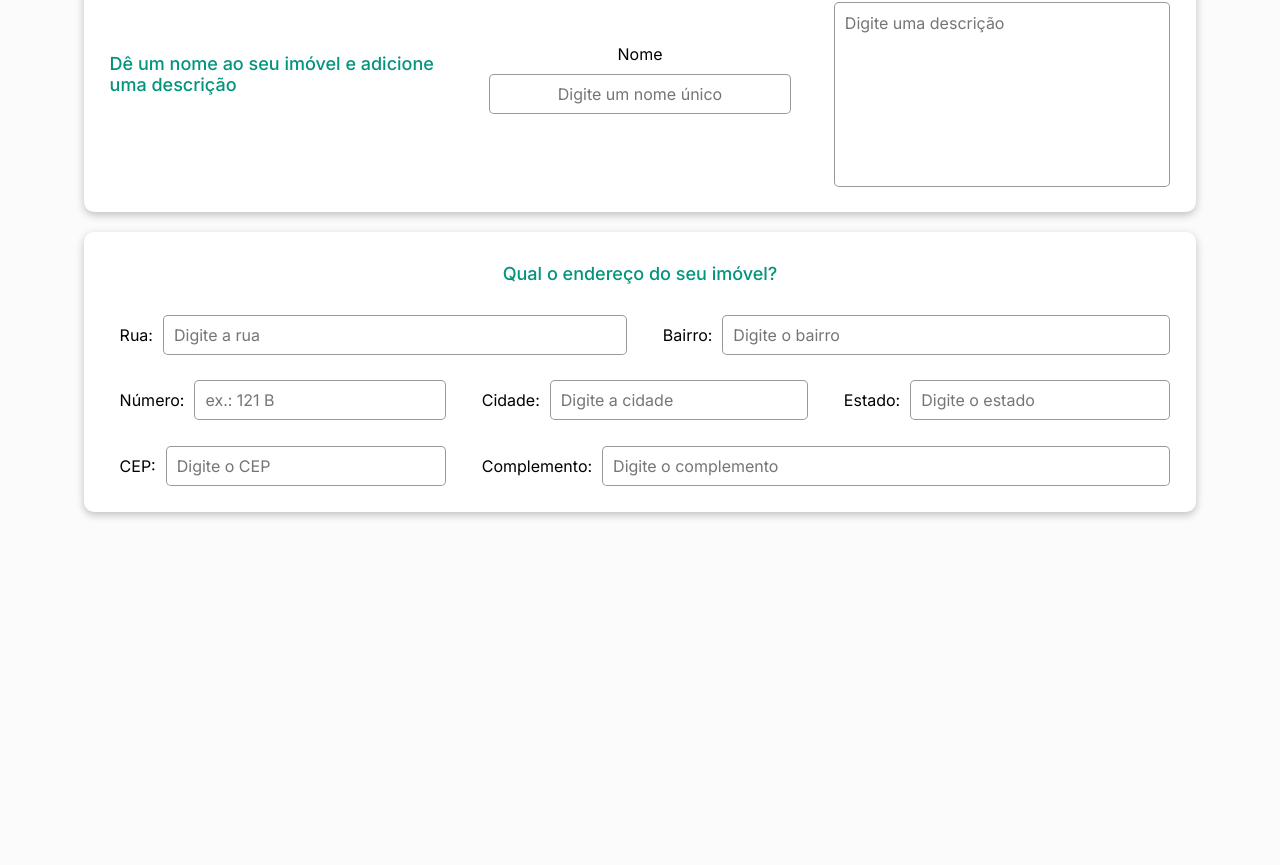
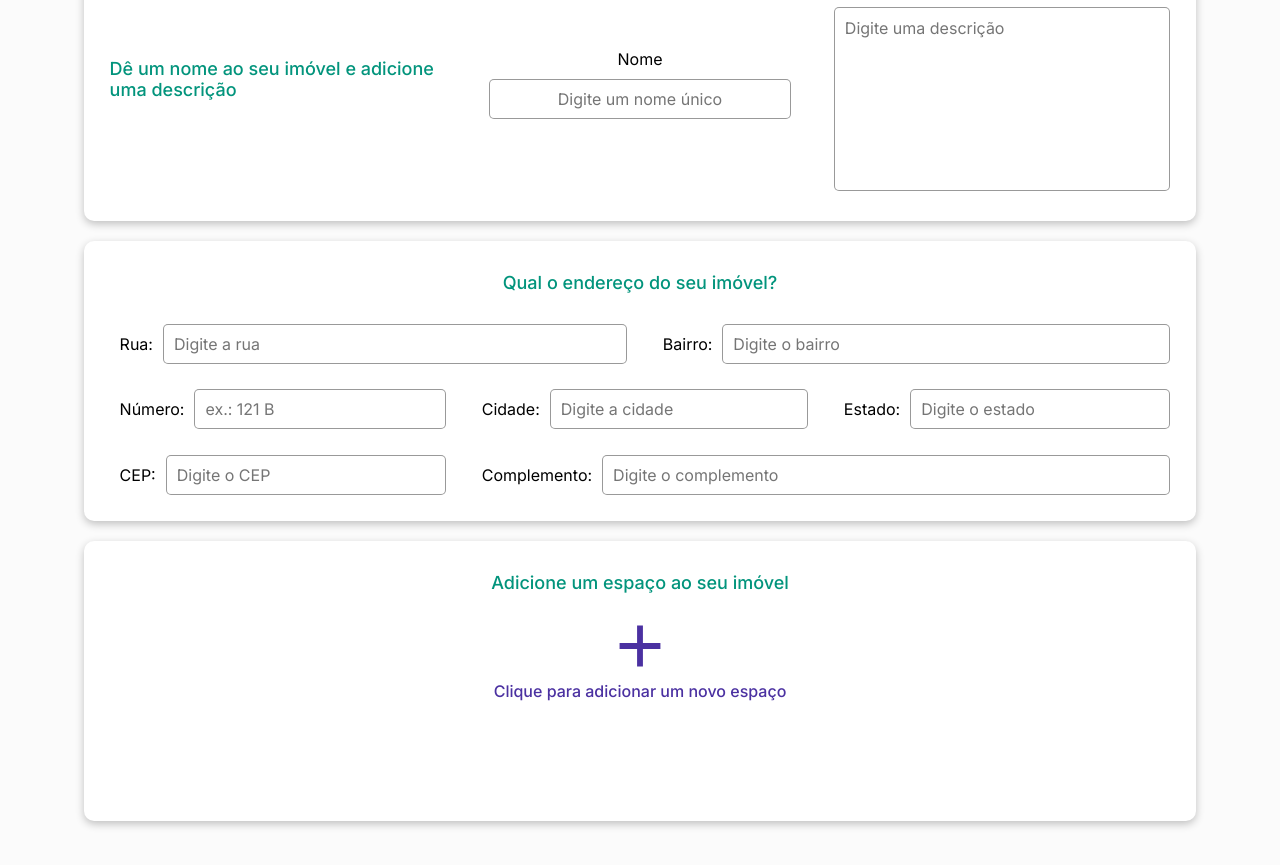
Before and after one commit to jonasnascc/SeuSindico, a React (Create React App) app: page /imoveis/adicionar in a window 1280 px wide. Shown: the part 505-1370 px from the top of the page. Before the commit the page ends 1082 px from the top, so only its background shows below. Built offline with nearby package versions, Linux system fonts and the light colour scheme; no server answers.

Commit message:
adicionar formulário de adicionr imóveis incompleto

```diff
--- a/src/pages/ImoveisPage/AddImovel.tsx
+++ b/src/pages/ImoveisPage/AddImovel.tsx
@@ -5,6 +5,7 @@ import { Endereco, Espaco, Imovel, SimpleImovel } from "../../types/imovel";
 import { NameForm } from "../../shared/components/ImovelForm/NameForm";
 import { ImovelDataForm } from "../../shared/components/ImovelForm/ImovelDataForm";
 import { EnderecoForm } from "../../shared/components/ImovelForm/EnderecoForm";
+import { EspacosForm } from "../../shared/components/ImovelForm/EspacosForm";
 
 export const AddImovel = () => {
     const [imovel, setImovel] = useState<Imovel>({
@@ -95,6 +96,7 @@ export const AddImovel = () => {
                 <ImovelDataForm onChange={handleFormChange}/>
                 <NameForm onChange={handleFormChange}/>
                 <EnderecoForm onChange={(event:any) => handleFormChange(event, "endereco")}/>
+                <EspacosForm onSaveEspaco={(espaco:Espaco) => null}/>
             </div>
         </Container>
     )
--- /dev/null
+++ b/src/shared/components/ImovelForm/EspacosForm.tsx
@@ -0,0 +1,98 @@
+import React, { useEffect, useState } from "react";
+import { AddEspacoContainer, AddEspacoText, CenteredAlignedFormDescription, ClickableArea, FadeContainer, FormGridTile, FormGridTileStackable, FormNumbersInput, ImovelFormCard, InputLabel, TipoSelect } from "./styles";
+import { Fade, Grid } from "@mui/material";
+import AddIcon from '@mui/icons-material/Add';
+import { Espaco } from "../../../types/imovel";
+
+type EspacosFormProps = {
+    onSaveEspaco : (espaco: Espaco) => void
+}
+
+export const EspacosForm = ({onSaveEspaco} : EspacosFormProps) => {
+    const [displayPlusPage, setDisplayPlusPage] = useState(true);
+    const [registrandoEspaco, setRegistrandoEspaco] = useState(false);
+
+    useEffect(() => {
+        if(!displayPlusPage) {
+            setInterval(() => {
+                setRegistrandoEspaco(true)
+            }, 1000)
+        }
+    }, [displayPlusPage])
+
+
+    const handleAddButton = () => {
+        setDisplayPlusPage(false);
+    }
+
+    const handleChange = (event:any) => {
+        console.log(event.target.name, event.target.value)
+    }
+
+
+    return (
+        <ImovelFormCard onChange={handleChange}>
+            <CenteredAlignedFormDescription>Adicione um espaço ao seu imóvel</CenteredAlignedFormDescription>
+            <FadeContainer>
+                <Fade in={displayPlusPage}  timeout={500} unmountOnExit>
+                    <ClickableArea onClick={handleAddButton}>
+                            <AddEspacoContainer>
+                                <AddIcon sx={{width:"70px", height:"70px"}}/>
+                                <AddEspacoText>Clique para adicionar um novo espaço</AddEspacoText>
+                            </AddEspacoContainer>
+                    </ClickableArea>
+                </Fade>
+
+                <Fade in={registrandoEspaco}  timeout={500} mountOnEnter>
+                    <Grid container>
+                        <Grid item xs={12}>
+                            <FormGridTileStackable>
+                                <InputLabel>Em qual categoria seu espaço melhor se encaixa?</InputLabel>
+                                <TipoSelect name="tipo">
+                                    <option value="CASA">Casa</option>
+                                    <option value="APARTAMENTO">Apartamento</option>
+                                    <option value="PONTO_COMERCIAL">Ponto comercial</option>
+                                    <option value="ESCRITORIO">Escritório</option>
+                                </TipoSelect>
+                            </FormGridTileStackable>
+                        </Grid>
+                        <Grid item xs={4}>
+                            <FormGridTileStackable>
+                            <InputLabel>Quantos metros quadrados tem seu espaço?</InputLabel>
+                                <FormNumbersInput
+                                    type="number"
+                                    id="metrosQuadrados"
+                                    name="metrosQuadrados"
+                                    placeholder="Ex.: 22.3"
+                                />
+                            </FormGridTileStackable>
+                        </Grid>
+                        <Grid item xs={4}>
+                            <FormGridTileStackable>
+                                <InputLabel>Qual o número do seu espaço?</InputLabel>
+                                <FormNumbersInput
+                                    type="number"
+                                    id="numero"
+                                    name="numero"
+                                    placeholder="Ex.: 102 A"
+                                />
+                            </FormGridTileStackable>
+                        </Grid>
+                        <Grid item xs={4}>
+                            <FormGridTileStackable>
+                                <InputLabel>Em qual andar fica seu espaço?</InputLabel>
+                                <FormNumbersInput
+                                    type="number"
+                                    id="metrosQuadrados"
+                                    name="metrosQuadrados"
+                                    placeholder="Ex.: 2"
+                                />
+                            </FormGridTileStackable>
+                        </Grid>
+                    </Grid>
+                </Fade>
+            </FadeContainer>
+
+        </ImovelFormCard>
+    )
+}
--- a/src/shared/components/ImovelForm/styles.ts
+++ b/src/shared/components/ImovelForm/styles.ts
@@ -1,3 +1,4 @@
+import { Grid } from "@mui/material";
 import styled from "styled-components";
 
 export const ImovelFormCard = styled.form`
@@ -7,6 +8,7 @@ export const ImovelFormCard = styled.form`
     box-shadow: rgba(0, 0, 0, 0.24) 0px 3px 8px;
     border-radius: 10px;
     margin: 20px;
+    min-height: 280px;
 `
 
 export const FormDescription = styled.h3`
@@ -41,6 +43,12 @@ export const FormGridTileVerticalDirection = styled(FormGridTile)`
     padding: auto 0;
 `
 
+export const FormGridTileStackable = styled(FormGridTile)`
+    padding: 0;
+    min-height: auto;
+    height: 100%;
+    justify-content: space-between;
+`
 export const NameInput = styled.input`
     width: 90%;
     margin: 0 20%;
@@ -53,8 +61,52 @@ export const FormNumbersInput = styled.input`
     text-align: center;
 `
 
+export const TipoSelect = styled.select`
+    width: 33.3%;
+`
+
 export const DescricaoTextArea = styled.textarea`
     resize: none;
     width: 100%;
     flex: 1;
 `
+
+export const AddEspacoContainer = styled.div`
+    display: flex;
+    flex-direction: column;
+    justify-content: center;
+    align-items: center;
+    height: 100%;
+
+`
+
+export const AddEspacoText = styled.h4`
+    font-weight: 500;
+    font-size: 16px;
+    text-align: center;
+    margin: auto;
+    margin-bottom: 18px;
+`
+
+export const ClickableArea = styled.div`
+    width: 100%;
+    height: 100%;
+    cursor: pointer;
+
+
+    color: #4B31A1;
+
+    &:hover {
+        color: #FC7300;
+    }
+    /* &:active {
+        background-color: rgba(0,0,0,.1);
+    } */
+`
+
+export const FadeContainer = styled.div`
+    display: flex;
+    align-items: center;
+    justify-content: center;
+    height: 100%;
+`
```
